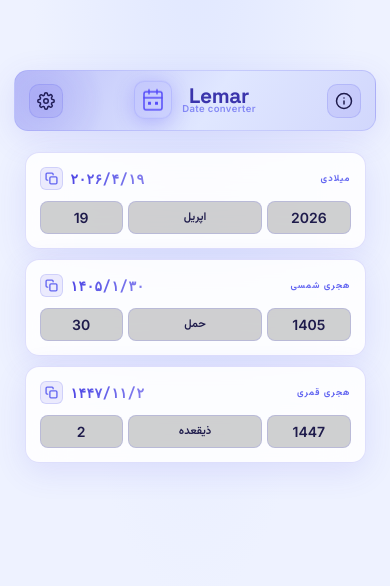
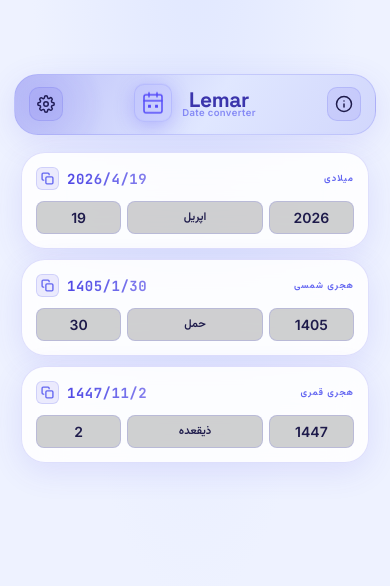
Before and after one commit to ihsanlemar-blip/date-converter-app, a React (Vite) app in the folder test-app/: page / in a window 390 px wide. Shown: the part 133-719 px from the top of the page. Built offline with nearby package versions, Linux system fonts and the light colour scheme.

Commit message:
Refactor UI: responsive scaling, bento swap, PWA enhancements, and default settings

```diff
--- a/test-app/src/App.css
+++ b/test-app/src/App.css
@@ -17,7 +17,7 @@
   --accent:      #818cf8;
   --accent2:     rgba(129, 140, 248, 0.15);
   --shadow:      0 8px 32px rgba(0,0,0,0.35);
-  --radius:      14px;
+  --radius:      24px;
 }
 
 [data-theme="light"] {
@@ -30,7 +30,7 @@
   --accent:      #4f46e5;
   --accent2:     rgba(79, 70, 229, 0.1);
   --shadow:      0 8px 32px rgba(79, 70, 229, 0.12);
-  --radius:      14px;
+  --radius:      24px;
 }
 
 [data-theme="emerald"] {
@@ -43,7 +43,7 @@
   --accent:      #34d399;
   --accent2:     rgba(52, 211, 153, 0.15);
   --shadow:      0 8px 32px rgba(0,0,0,0.35);
-  --radius:      14px;
+  --radius:      24px;
 }
 
 /* 🌹 Rose — warm pink */
@@ -57,7 +57,7 @@
   --accent:      #fb7eb5;
   --accent2:     rgba(251, 126, 181, 0.18);
   --shadow:      0 8px 32px rgba(0,0,0,0.4);
-  --radius:      14px;
+  --radius:      24px;
 }
 
 /* 🌊 Ocean — deep teal/cyan */
@@ -71,7 +71,7 @@
   --accent:      #22d3ee;
   --accent2:     rgba(34, 211, 238, 0.15);
   --shadow:      0 8px 32px rgba(0,0,0,0.4);
-  --radius:      14px;
+  --radius:      24px;
 }
 
 /* 🌅 Sunset — amber/orange */
@@ -85,7 +85,7 @@
   --accent:      #f97316;
   --accent2:     rgba(249, 115, 22, 0.18);
   --shadow:      0 8px 32px rgba(0,0,0,0.4);
-  --radius:      14px;
+  --radius:      24px;
 }
 
 /* 🌌 Midnight — deep purple */
@@ -99,7 +99,7 @@
   --accent:      #a855f7;
   --accent2:     rgba(168, 85, 247, 0.18);
   --shadow:      0 8px 32px rgba(0,0,0,0.45);
-  --radius:      14px;
+  --radius:      24px;
 }
 
 /* ---- 2. BASE ---- */
@@ -296,7 +296,7 @@ body {
 .layout-grid    { grid-template-columns: repeat(3, 1fr); }
 
 /* -- Layout 3: Bento -- */
-/* Two small cards on the left, big Lunar Hijri hero on the right */
+/* Two small cards on the left, big Solar Hijri hero on the right */
 .layout-bento {
   grid-template-columns: 1fr 1.7fr;
   grid-template-rows: auto auto;
@@ -308,14 +308,14 @@ body {
   padding: 12px 14px;
   gap: 8px;
 }
-.layout-bento .cal-shamsi {
+.layout-bento .cal-qamari {
   grid-column: 1;
   grid-row: 2;
   padding: 12px 14px;
   gap: 8px;
 }
-/* Hero: qamari spans full right column */
-.layout-bento .cal-qamari {
+/* Hero: shamsi spans full right column */
+.layout-bento .cal-shamsi {
   grid-column: 2;
   grid-row: span 2;
   border-color: var(--accent);
@@ -325,7 +325,7 @@ body {
   justify-content: space-between;
 }
 /* Big year */
-.layout-bento .cal-qamari .output-year {
+.layout-bento .cal-shamsi .output-year {
   font-family: 'Space Grotesk', 'Inter', sans-serif;
   font-size: 3rem;
   font-weight: 700;
@@ -336,7 +336,7 @@ body {
   background: none;
 }
 /* Day · Month below year */
-.layout-bento .cal-qamari .output-daymonth {
+.layout-bento .cal-shamsi .output-daymonth {
   font-family: 'JetBrains Mono', monospace;
   font-size: 1rem;
   font-weight: 500;
@@ -346,7 +346,7 @@ body {
 }
 /* Small secondary card text */
 .layout-bento .cal-miladi .output-text,
-.layout-bento .cal-shamsi .output-text {
+.layout-bento .cal-qamari .output-text {
   font-size: 0.95rem;
 }
 
@@ -784,26 +784,64 @@ body {
 @media (max-width: 600px) {
   .header { padding: 0.75rem 1rem; }
   .lemar-logo-wrap { max-width: 160px; }
-  .calendars-grid { padding: 0.75rem; gap: 0.75rem; }
+  .calendars-grid { padding: 0.5rem; gap: 0.75rem; }
   .footer-bar { bottom: 12px; padding: 4px 12px; width: auto; max-width: 90%; }
   .away-value { font-size: 11px; }
+
+  /* Force single column for bento and grid on mobile */
+  .layout-bento, .layout-grid, .layout-compact {
+    grid-template-columns: 1fr !important;
+    grid-template-rows: auto !important;
+  }
+  .layout-bento .calendar-card {
+    grid-column: 1 !important;
+    grid-row: auto !important;
+    padding: 1.25rem !important;
+  }
+  /* Ensure Lunar Hijri (Qamari) card doesn't overflow */
+  .cal-qamari {
+    width: 100%;
+    box-sizing: border-box;
+  }
+}
+
+/* Widen for desktops */
+@media (min-width: 1024px) {
+  .app-container.layout-grid,
+  .app-container.layout-compact,
+  .app-container.layout-bento {
+    max-width: 1100px;
+  }
+}
+
+/* Large Screen Zoom & Proportional Scaling */
+@media (min-width: 1400px) {
+  :root {
+    --radius: 32px;
+  }
+  .app-container.layout-grid,
+  .app-container.layout-compact,
+  .app-container.layout-bento {
+    max-width: 1300px;
+  }
+  body {
+    font-size: 18px;
+  }
+  .calendar-card {
+    padding: 1.5rem;
+  }
+  .layout-bento .cal-shamsi .output-year {
+    font-size: 4rem !important;
+  }
+  .brand-name {
+    font-size: 1.8rem;
+  }
+  .header {
+    padding: 1.25rem 1.5rem;
+  }
 }
 
 @media (max-width: 640px) {
-  .app-container.layout-grid,
-  .app-container.layout-compact,
-  .app-container.layout-bento {
-    max-width: 440px;
-  }
-  .layout-grid,
-  .layout-compact,
-  .layout-bento {
-    grid-template-columns: 1fr !important;
-    grid-template-rows: none !important;
-  }
-  .layout-bento .cal-shamsi {
-    grid-row: auto !important;
-  }
   .layout-linear .calendar-card {
     flex-direction: column;
     height: auto;
--- a/test-app/src/CalendarWrapper.tsx
+++ b/test-app/src/CalendarWrapper.tsx
@@ -133,6 +133,18 @@ export function CalendarWrapper() {
     return () => clearTimeout(t);
   }, [toastMessage]);
 
+  /* Handle PWA shortcut URL params */
+  useEffect(() => {
+    const params = new URLSearchParams(window.location.search);
+    const view = params.get('view');
+    if (view === 'miladi') setCarouselActive(0);
+    else if (view === 'shamsi') setCarouselActive(1);
+    else if (view === 'qamari') setCarouselActive(2);
+
+    // Clean up URL if needed (optional)
+    if (view) window.history.replaceState({}, '', '/');
+  }, [setCarouselActive]);
+
   const copy = (d: { year: number; month: number; day: number }) =>
     copyToClipboard(`${format(d.year)}/${format(d.month)}/${format(d.day)}`);
 
@@ -244,7 +256,7 @@ export function CalendarWrapper() {
           {cals.map((cal, idx) => visible(idx) && (
             <div key={cal.id} className={`calendar-card glass cal-${cal.type}`}>
               {/* Bento hero: qamari gets big year treatment */}
-              {layout === 'bento' && cal.type === 'qamari' ? (
+              {layout === 'bento' && cal.type === 'shamsi' ? (
                 <>
                   <div className="card-header">
                     <span className="calendar-label">{l(cal.type)}</span>
--- a/test-app/src/useCalendarLogic.ts
+++ b/test-app/src/useCalendarLogic.ts
@@ -42,11 +42,7 @@ export function useCalendarLogic() {
 
     const [theme, setTheme] = useState<string>(() => {
         const saved = localStorage.getItem('calendar-theme');
-        if (saved) return saved;
-        if (typeof window !== 'undefined' && window.matchMedia && window.matchMedia('(prefers-color-scheme: light)').matches) {
-            return 'light';
-        }
-        return 'dark';
+        return saved || 'light';
     });
 
     useEffect(() => {
@@ -63,7 +59,7 @@ export function useCalendarLogic() {
 
     // 4. Layout Management
     const [layout, setLayout] = useState<CalendarLayout>(() => {
-        return (localStorage.getItem('calendar-layout') as CalendarLayout) || 'grid';
+        return (localStorage.getItem('calendar-layout') as CalendarLayout) || 'stack';
     });
 
     useEffect(() => {
@@ -82,9 +78,7 @@ export function useCalendarLogic() {
     const [numberSystem, setNumberSystem] = useState<NumberSystem>(() => {
         const stored = localStorage.getItem('calendar-number-system') as NumberSystem;
         if (stored === 'latin' || stored === 'persian') return stored;
-        // Default: Eastern Arabic for RTL languages
-        const lang = (localStorage.getItem('calendar-lang') as SupportedLanguage) || 'fa';
-        return (lang === 'en') ? 'latin' : 'persian';
+        return 'latin';
     });
     useEffect(() => {
         localStorage.setItem('calendar-number-system', numberSystem);
--- a/test-app/vite.config.ts
+++ b/test-app/vite.config.ts
@@ -14,11 +14,35 @@ export default defineConfig({
         name: 'Lemar Date Converter',
         short_name: 'Lemar',
         description: 'Professional Miladi, Shamsi, and Qamari date converter with premium glassmorphic UI.',
-        theme_color: '#0f172a',
-        background_color: '#0f172a',
+        theme_color: '#eef2ff',
+        background_color: '#eef2ff',
         display: 'standalone',
+        display_override: ['window-controls-overlay', 'standalone', 'minimal-ui'],
         orientation: 'portrait-primary',
         categories: ['utilities', 'productivity'],
+        shortcuts: [
+          {
+            name: 'Solar Hijri (Shamsi)',
+            short_name: 'Shamsi',
+            description: 'Convert dates to Solar Hijri',
+            url: '/?view=shamsi',
+            icons: [{ src: 'pwa-192x192.png', sizes: '192x192' }]
+          },
+          {
+            name: 'Lunar Hijri (Qamari)',
+            short_name: 'Qamari',
+            description: 'Convert dates to Lunar Hijri',
+            url: '/?view=qamari',
+            icons: [{ src: 'pwa-192x192.png', sizes: '192x192' }]
+          },
+          {
+            name: 'Gregorian (Miladi)',
+            short_name: 'Miladi',
+            description: 'Convert dates to Gregorian',
+            url: '/?view=miladi',
+            icons: [{ src: 'pwa-192x192.png', sizes: '192x192' }]
+          }
+        ],
         icons: [
           {
             src: 'pwa-192x192.png',
```
